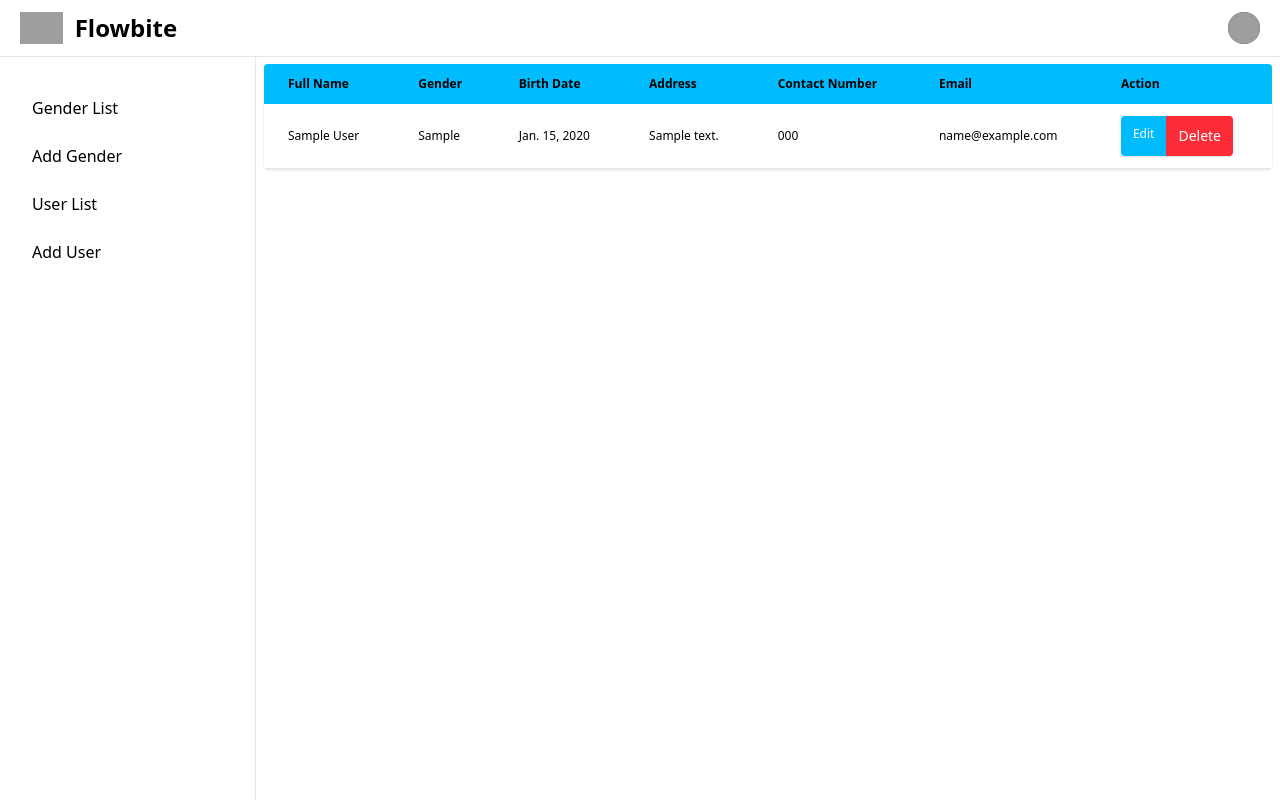
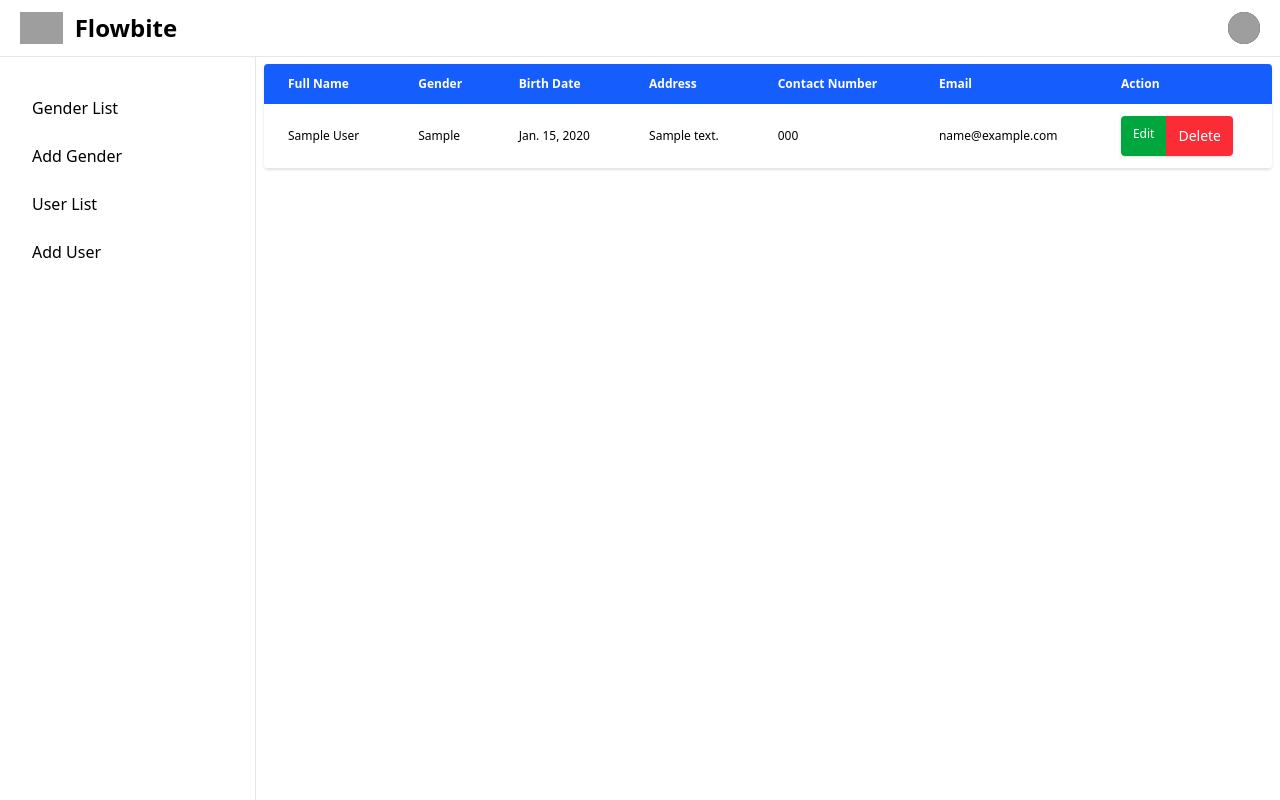
Before and after one commit to JayRyanG/Groupthreesite_Repo, a Django app: page /user/list in a window 1280 px wide. Run offline with Django 4.2, Linux system fonts and the light colour scheme; tables that the repository leaves empty hold one stand-in row (values such as "Sample post"); grey boxes are pictures that could not be loaded.

Commit message:
Nano Ba?

```diff
--- a/crud/static/css/output.css
+++ b/crud/static/css/output.css
@@ -15,7 +15,6 @@
     --color-green-600: oklch(62.7% 0.194 149.214);
     --color-green-700: oklch(52.7% 0.154 150.069);
     --color-sky-200: oklch(90.1% 0.058 230.902);
-    --color-sky-400: oklch(74.6% 0.16 232.661);
     --color-blue-600: oklch(54.6% 0.245 262.881);
     --color-gray-100: oklch(96.7% 0.003 264.542);
     --color-gray-200: oklch(92.8% 0.006 264.531);
@@ -449,9 +448,6 @@
   }
   .bg-red-600 {
     background-color: var(--color-red-600);
-  }
-  .bg-sky-400 {
-    background-color: var(--color-sky-400);
   }
   .bg-white {
     background-color: var(--color-white);
--- a/crud/templates/user/UsersList.html
+++ b/crud/templates/user/UsersList.html
@@ -12,7 +12,7 @@ Users List
 <div class="p-2 sm:ml-64 mt-16 md:mt-14">
   <div class="relative overflow-x-auto rounded-sm shadow-sm">
     <table class="w-full">
-      <thead class="text-xs text-left text-black bg-sky-400">
+      <thead class="text-xs text-left text-white bg-blue-600">
         <tr>
           <th class="px-6 py-3">Full Name</th>
           <th class="px-6 py-3">Gender</th>
@@ -34,9 +34,9 @@ Users List
           <td class="px-6 py-3">{{ user.email }}</td>
           <td class="px-6 py-3">
             <div class="inline-flex shadow-sm">
-              <a href="#" class="bg-sky-400 px-3 py-2.5 font-medium text-white rounded-s-sm hover:bg-green-700 hover:outline-none">Edit</a>
+              <a href="#" class="bg-green-600 px-3 py-2.5 font-medium text-white rounded-s-sm hover:bg-green-700 hover:outline-none">Edit</a>
               <a href="#" class="bg-red-500 px-3 py-2.5 font-medium text-sm text-white rounded-e-sm hover:bg-red-600
-              hover:outline-non e">Delete</a>
+              hover:outline-none">Delete</a>
             </div>
           </td>
         </tr>
```
Also changed, not shown: crud/templates/gender/GendersList.html (line endings or trailing spaces).
